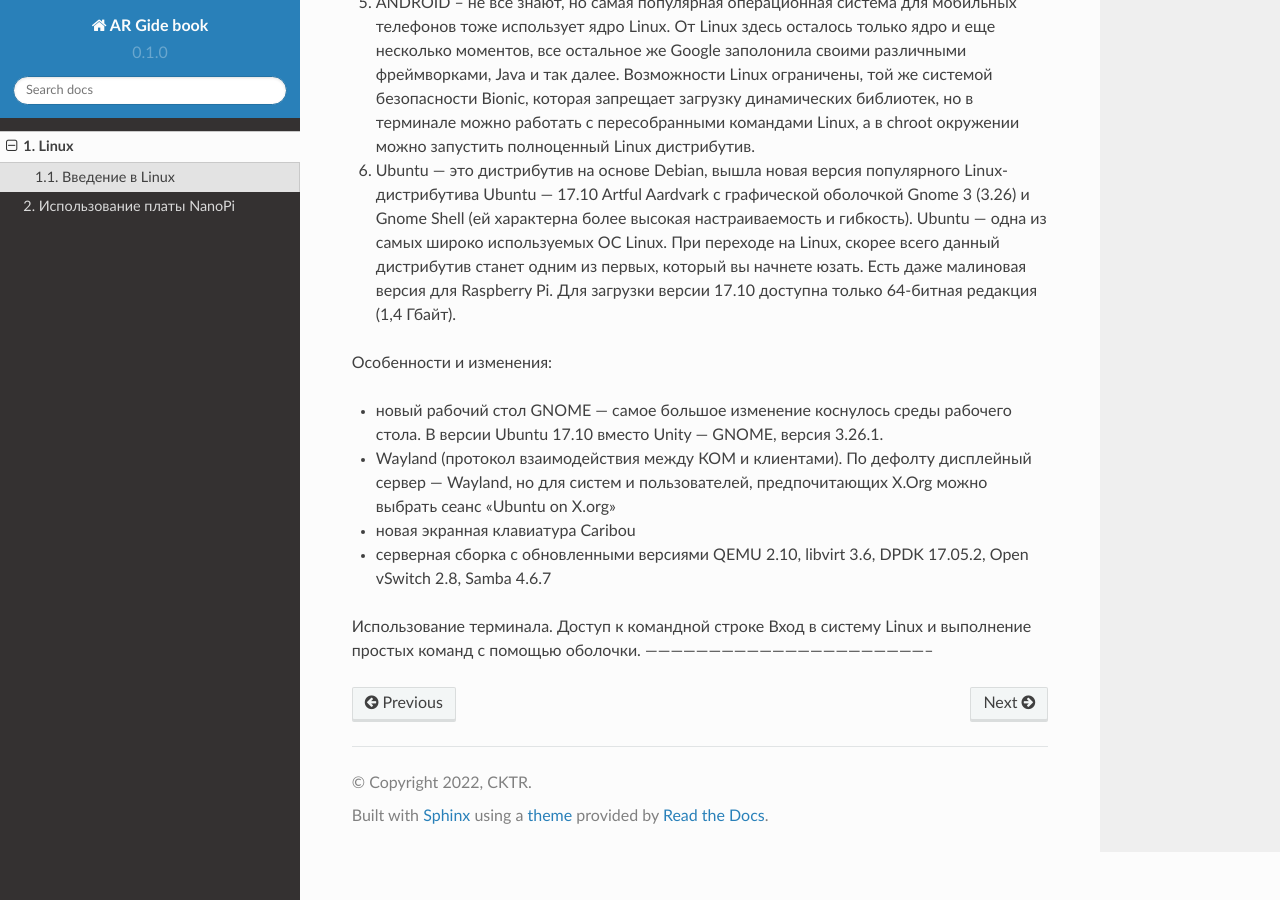
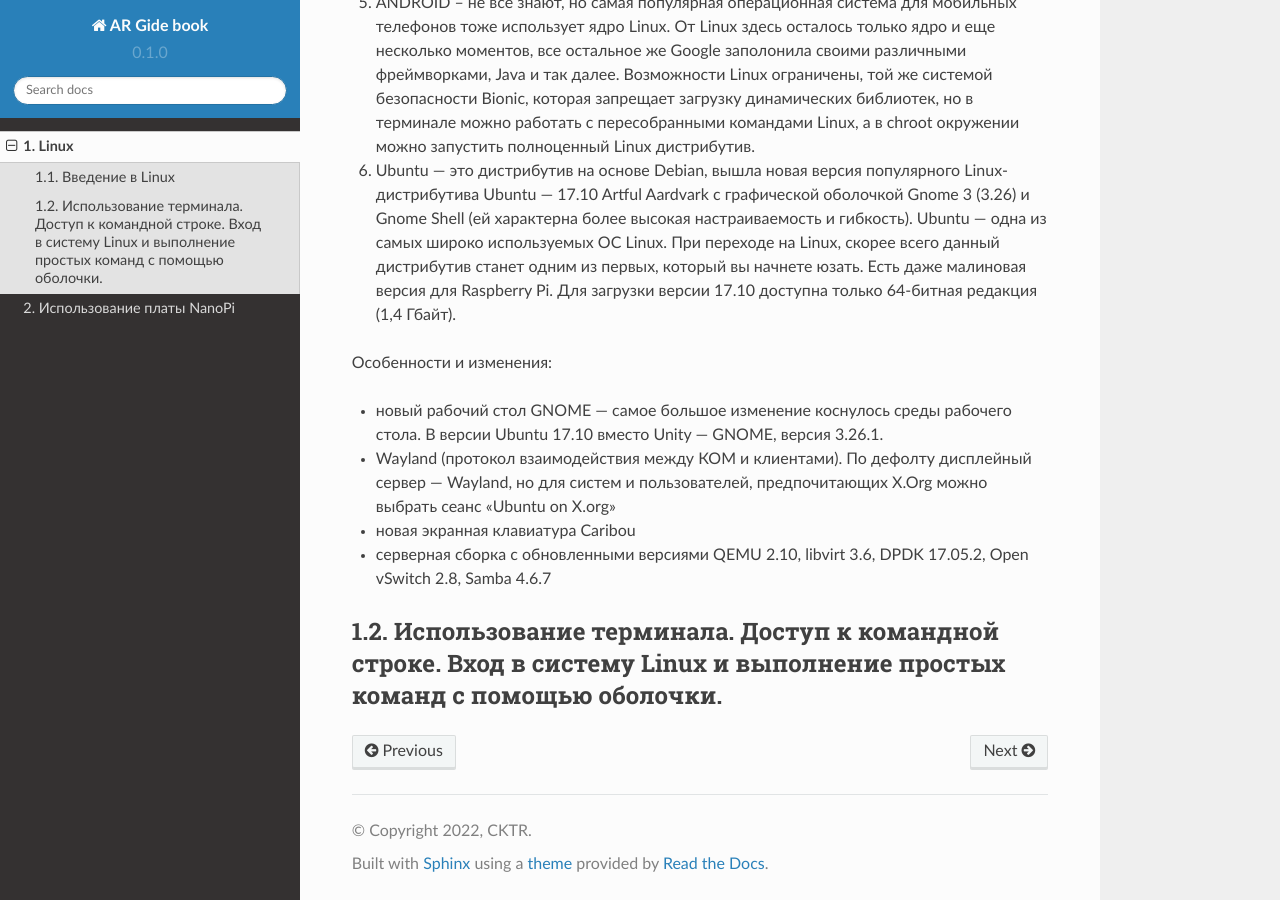
Before and after one commit to BBanwz/Gide-Book-AR, a Sphinx documentation site: the page built from docs/source/Linux.rst, in a window 1280 px wide and 900 px high, scrolled down 1665 px. Built offline with Sphinx 7.4.7 and the Read the Docs theme 2.0.0, drawn with Linux system fonts in a browser that asks for light colours.

Commit message:
Update Linux.rst

```diff
--- a/docs/source/Linux.rst
+++ b/docs/source/Linux.rst
@@ -30,6 +30,5 @@
 * новая экранная клавиатура Caribou
 * серверная сборка с обновленными версиями QEMU 2.10, libvirt 3.6, DPDK 17.05.2, Open vSwitch 2.8, Samba 4.6.7
 
-Использование терминала. Доступ к командной строке
-Вход в систему Linux и выполнение простых команд с помощью оболочки.
---------------------------------------------------------------------
+Использование терминала. Доступ к командной строке. Вход в систему Linux и выполнение простых команд с помощью оболочки.
+------------------------------------------------------------------------------------------------------------------------
```
